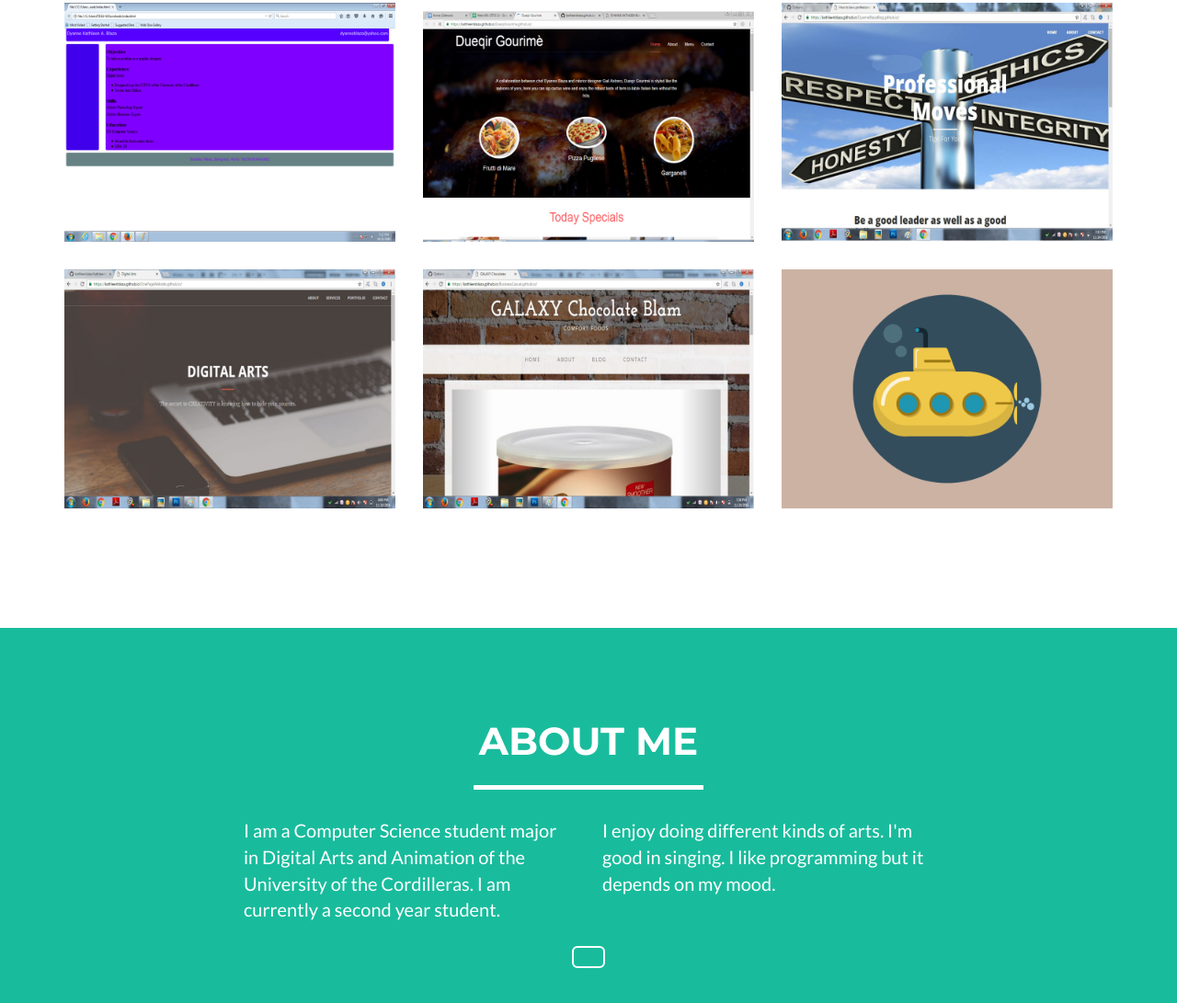
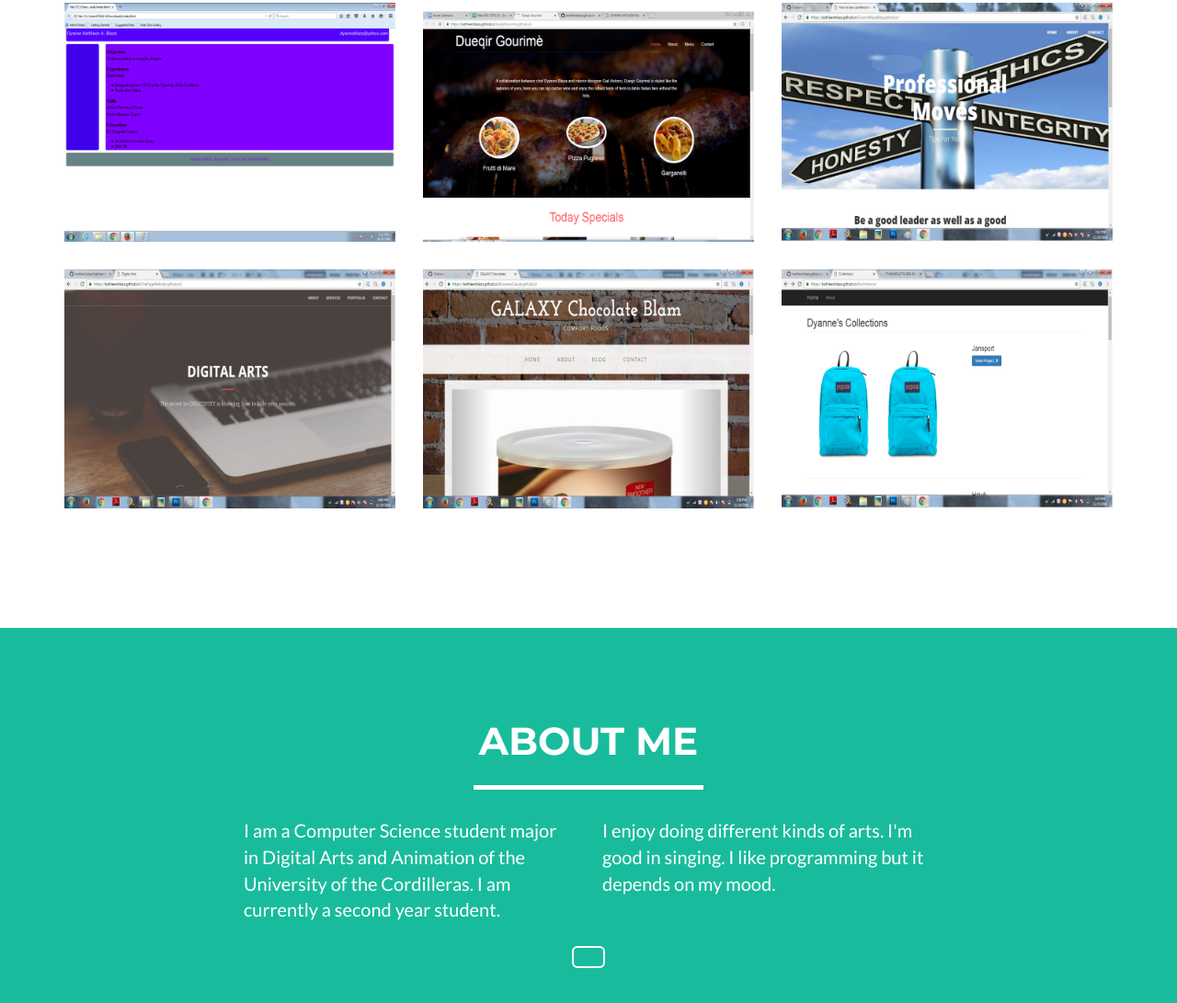
Before and after one commit to kathleenblaza/kathleenblaza.github.io, a website: page index.html in a window 1280 px wide. Shown: the part 969-2060 px from the top of the page at 92% size. Drawn offline with nearby package versions, Linux system fonts and the light colour scheme.

Commit message:
Update index.html

```diff
--- a/index.html
+++ b/index.html
@@ -142,7 +142,7 @@
                                 <i class="fa fa-search-plus fa-3x"></i>
                             </div>
                         </div>
-                        <img src="img/portfolio/submarine.png" class="img-responsive" alt="">
+                        <img src="img/portfolio/collection.png" class="img-responsive" alt="">
                     </a>
                 </div>
             </div>
@@ -425,7 +425,7 @@
                         <div class="modal-body">
                             <h2>DYANNE'S COLLECTION</h2>
                             <hr class="star-primary">
-                            <img src="img/portfolio/submarine.png" class="img-responsive img-centered" alt="">
+                            <img src="img/portfolio/collection.png" class="img-responsive img-centered" alt="">
 
                             <ul class="list-inline item-details">
                                 <li>Click here:
```
